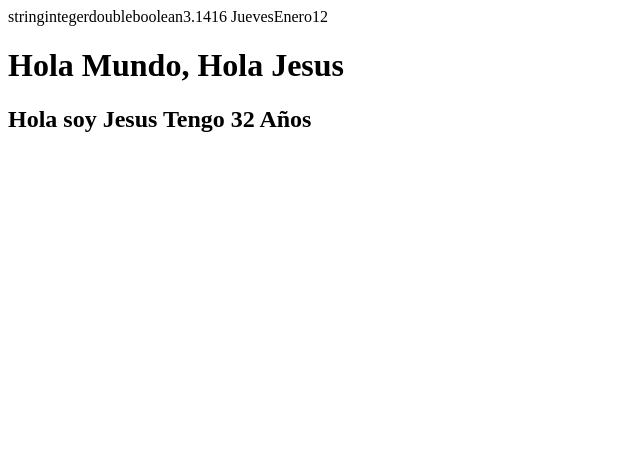
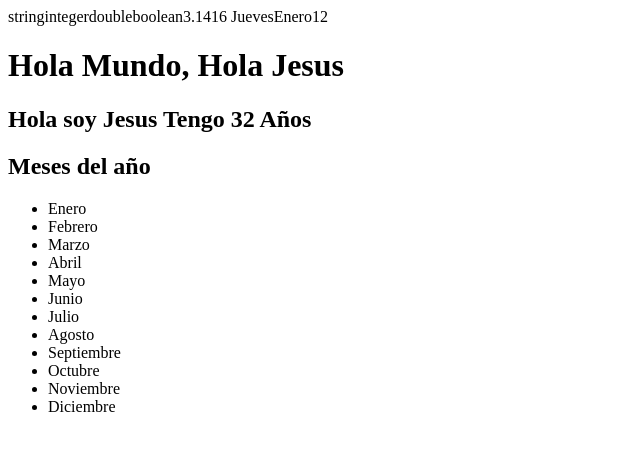
Before and after one commit to JesusMirandaEspino/cursophp, a PHP site: page / in a window 1280 px wide. Shown: the top 451 px of the page, without its empty margins (0-640 px from the left). Run offline with PHP 8.4, Linux system fonts and the light colour scheme; some libraries are stand-ins or nearby versions.

Commit message:
Ciclo foreach

```diff
--- a/holamundo/index.php
+++ b/holamundo/index.php
@@ -29,12 +29,12 @@ $falso = false;
 echo  PI;
 
 //arreglo indexado
-$semana = array( 'Lunes', 'Martes', 'Miercoles', 'Jueves', 'Viernes', 'Sabado', 'Domingo' );
+$semana = array('Lunes', 'Martes', 'Miercoles', 'Jueves', 'Viernes', 'Sabado', 'Domingo');
 
 echo '  ' . $semana[3];
 
 
-$meses = array( '1' => 'Enero', '2' => 'Febrero','3' => 'Marzo', '4' => 'Abril', '5' => 'Mayo', '6' => 'Junio', '7' => 'Julio', '8' => 'Agosto', '9' => 'Septiembre', '10' => 'Octubre', '11' => 'Noviembre', '12' => 'Diciembre' );
+$meses = array('1' => 'Enero', '2' => 'Febrero', '3' => 'Marzo', '4' => 'Abril', '5' => 'Mayo', '6' => 'Junio', '7' => 'Julio', '8' => 'Agosto', '9' => 'Septiembre', '10' => 'Octubre', '11' => 'Noviembre', '12' => 'Diciembre');
 
 
 echo $meses['1'];
@@ -45,7 +45,7 @@ echo $meses['1'];
     array('Mutuelo', 6000)
 );
 
-$nummeses = count( $meses );
+$nummeses = count($meses);
 
 echo $nummeses;
 
@@ -88,16 +88,27 @@ echo $nummeses;
     <!-- **************************  -->
     <header>
 
-        <h1><?php echo 'Hola Mundo, Hola ' . $nombre ; ?></h1>
+        <h1><?php echo 'Hola Mundo, Hola ' . $nombre; ?></h1>
 
-        <h2> <?php  echo 'Hola soy ' . $nombre . ' Tengo ' . $edad . ' Años'?> </h2>
+        <h2> <?php echo 'Hola soy ' . $nombre . ' Tengo ' . $edad . ' Años' ?> </h2>
 
     </header>
+
+
+
 
 
     <!-- **************************  -->
     <!-- **************************  -->
     <main>
+
+        <h2>Meses del año</h2>
+
+        <ul>
+            <?php foreach ($meses as $mes) {
+                echo '<li>' . $mes . '</li>';
+            }  ?>
+        </ul>
 
     </main>
 
```
Lines whose indentation alone changed are shown as unchanged.
